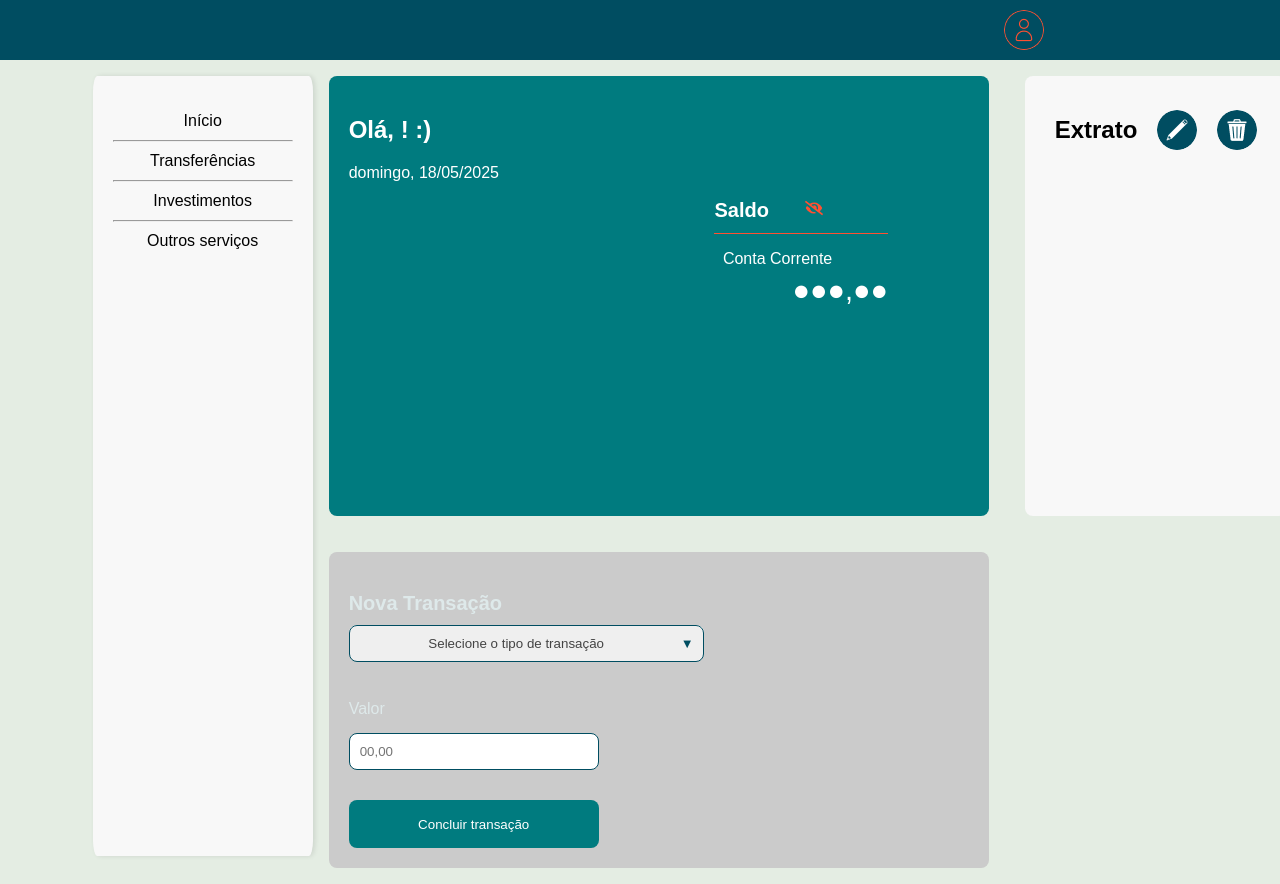
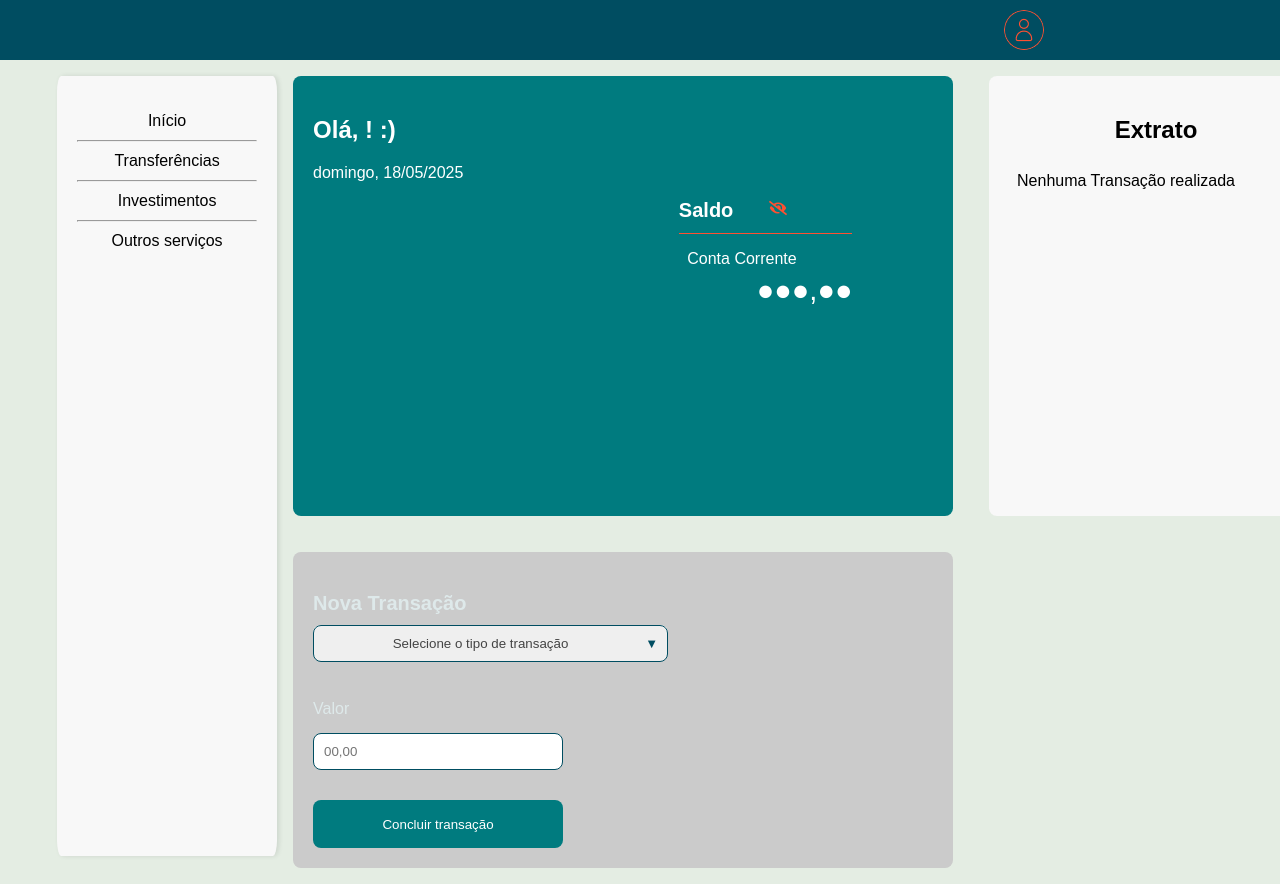
Before and after one commit to AlanGustav0/tech-challenge-fiap-01, a Next.js app: page /financeiro/pageUser/1 in a window 1280 px wide. Shown: the top 884 px of the page. Built offline with nearby package versions, Linux system fonts and the light colour scheme; data requests are answered from the project's data file.

Commit message:
feature: funcionalidades de editar e remover extrato

```diff
--- a/db.json
+++ b/db.json
@@ -1,7 +1,7 @@
 {
   "usuarios": [
     {
-      "id": 1,
+      "id": "1",
       "userName": "Usuário Teste",
       "email": "teste@email.com",
       "password": "123456",
@@ -11,18 +11,23 @@
   ],
   "contas": [
     {
-      "id": 1,
       "userName": "Usuário Teste",
-      "dataCriacao": "2025-05-27T11:49:13.701Z",
-      "saldo": 0,
+      "saldo": 29,
       "extrato": [
         {
+          "codigoTransacao": 26,
           "tipo": "Depósito",
-          "valor": 100,
-          "data": "2025-05-27T11:49:13.701Z",
-          "descricao": "Depósito inicial"
+          "valor": 9,
+          "data": "2025-05-29T11:08:00.827Z"
+        },
+        {
+          "codigoTransacao": 61744,
+          "tipo": "Depósito",
+          "valor": 10,
+          "data": "2025-05-29T11:31:31.540Z"
         }
-      ]
+      ],
+      "id": "1"
     }
   ]
 }
--- a/src/app/components/ExtratoCard/ExtratoCard.css
+++ b/src/app/components/ExtratoCard/ExtratoCard.css
@@ -1,18 +1,22 @@
-.headerExtrato{
+.headerExtrato {
   display: flex;
   justify-content: space-around;
   align-items: center;
-
 }
-.botaoEditar{
-    background-image: url('/icone_lapis.png');
+.botaoEditar {
+  background-image: url("/icone_lapis.png");
   background-repeat: no-repeat;
 }
-.botaoExcluir{
-    background-image: url('/icone_lixeira.png');
+.botaoEditarChecked {
+  background-image: url("/icon_checked.png");
   background-repeat: no-repeat;
 }
-.botaoEditar, .botaoExcluir {
+.botaoExcluir {
+  background-image: url("/icone_lixeira.png");
+  background-repeat: no-repeat;
+}
+.botaoEditar,.botaoEditarChecked,
+.botaoExcluir {
   width: 40px;
   height: 40px;
   border-radius: 50%;
@@ -40,36 +44,38 @@
 
 .extrato-item span {
   font-size: 16px;
-
 }
-.mesExtrato{
-    color: #47A138;
+.mesExtrato {
+  color: #47a138;
   font-weight: 700;
   margin-top: 30px;
   display: flex;
   justify-content: space-between;
 }
-.depositoExtrato{
+.depositoExtrato {
   padding: 10px 0 10px 0;
   display: flex;
   justify-content: space-between;
 }
-.dataExtrato{
-    color: #8B8B8B;
+.dataExtrato {
+  color: #8b8b8b;
   font-size: 13px;
 }
-.valorExtrato{
+.valorExtrato {
   padding-bottom: 10px;
-    border-bottom: 1px solid #47A138;
+  border-bottom: 1px solid #47a138;
   font-weight: 700;
+}
+
+.sem-transacao {
+  padding: .5rem;
 }
 
 /* Responsividade */
 @media (max-width: 768px) {
-    .extrato-card{
+  .extrato-card {
     margin-right: 55px;
     width: auto;
     margin-top: 15px;
   }
-
 }
--- a/src/app/components/ExtratoCard/Extratocard.js
+++ b/src/app/components/ExtratoCard/Extratocard.js
@@ -1,9 +1,14 @@
 import "./ExtratoCard.css"; // Estilos
 import { getAccountUserById } from "../../financeiro/util-services";
 import React, { useState, useEffect } from "react";
-import { getformattedDate, getMonthName } from "../../shared/utils/date-utils.ts"
+import {
+  getformattedDate,
+  getMonthName,
+} from "../../shared/utils/date-utils.ts";
 
 export default function ExtratoCard(userId) {
+  const [isChecked, setIsChecked] = useState(false);
+  const [code, codeSet] = useState(0);
   const [account, setAccount] = useState({
     userName: "",
     saldo: 0,
@@ -21,31 +26,71 @@ export default function ExtratoCard(userId) {
     });
   }, [userId.id]);
 
+  const handleExtract = (event) => {
+    if (!isChecked) {
+      console.log("Extrato alterado:", event);
+      setIsChecked(true);
+      codeSet(event.codigoTransacao);
+    } else {
+      setIsChecked(false);
+      codeSet(event.codigoTransacao);
+    }
+  };
+
+  const handleDelete = (item) => {
+    console.log(item)
+    }
+
   return (
     <div className="extrato-card">
       <div className="headerExtrato">
         <h2>Extrato</h2>
-        <button className="botaoEditar"></button>
-        <button className="botaoExcluir"></button>
       </div>
 
-      {account.extrato.map((item, index) => (
+      {account.extrato && account.extrato.length > 0 ? (
+        account.extrato.map((item, index) => (
           <div className="extrato-item" key={index}>
+            <div>
+              <button
+                className={
+                  !isChecked
+                    ? "botaoEditar"
+                    : isChecked && code == item.codigoTransacao
+                    ? "botaoEditarChecked"
+                    : "botaoEditar"
+                }
+                onClick={() => handleExtract(item)}
+              ></button>
+              <button className="botaoExcluir" onClick={() => handleDelete(item)}></button>
+            </div>
             <div className="mesExtrato">
               <span>{getMonthName(new Date(item.data))}</span>
-            <input type="checkbox" />
             </div>
             <div className="depositoExtrato">
               <span>{item.tipo}</span>
-            <span className="dataExtrato">{getformattedDate(new Date(item.data))}</span>
+              <span className="dataExtrato">
+                {!(item.codigoTransacao == code) ? (
+                  `${getformattedDate(new Date(item.data))}`
+                ) : item.codigoTransacao == code && isChecked ? (
+                  <input type="date" />
+                ) : (
+                  `${getformattedDate(new Date(item.data))}`
+                )}
+              </span>
             </div>
-          <span className="valorExtrato">{item.valor ? `R$ ${item.valor.toLocaleString("pt-BR", {
+            <span className="valorExtrato">
+              {item.valor
+                ? `R$ ${item.valor.toLocaleString("pt-BR", {
                     minimumFractionDigits: 2,
                     maximumFractionDigits: 2,
                   })}`
-          : "0,00"}</span>
+                : "0,00"}
+            </span>
           </div>
-      ))}
+        ))
+      ) : (
+        <div className="sem-transacao">Nenhuma Transação realizada</div>
+      )}
     </div>
   );
 }
--- a/src/app/financeiro/pageUser/userPageHome.js
+++ b/src/app/financeiro/pageUser/userPageHome.js
@@ -33,8 +33,13 @@ const UserPageHome = (userId) => {
     console.log(`Valor da transação: ${transactionValue}`);
 
     if (transactionType === "Depósito") {
+        if(transactionValue <= 0 || isNaN(transactionValue)) {
+          alert("Por favor, insira um valor válido para o depósito.");
+          return;
+        }
       account.saldo += parseFloat(transactionValue);
       account.extrato.push({
+        codigoTransacao: Math.floor(Math.random() * 100000),
         tipo: transactionType,
         valor: parseFloat(transactionValue),
         data: new Date().toISOString(),
```
Also changed, not shown: public/icon_checked.png (added). Lines whose indentation alone changed are shown as unchanged.
